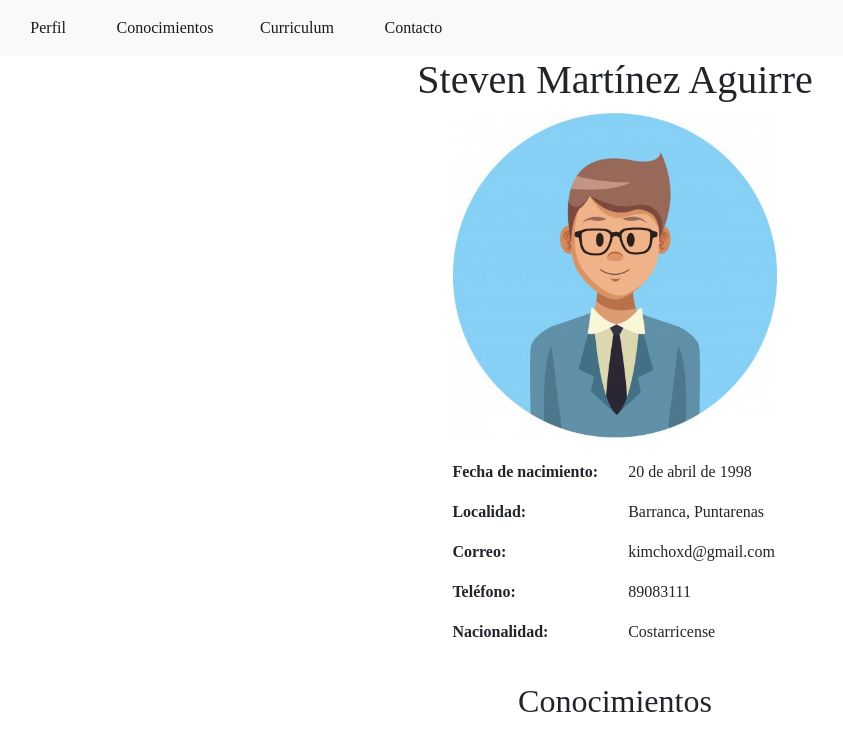
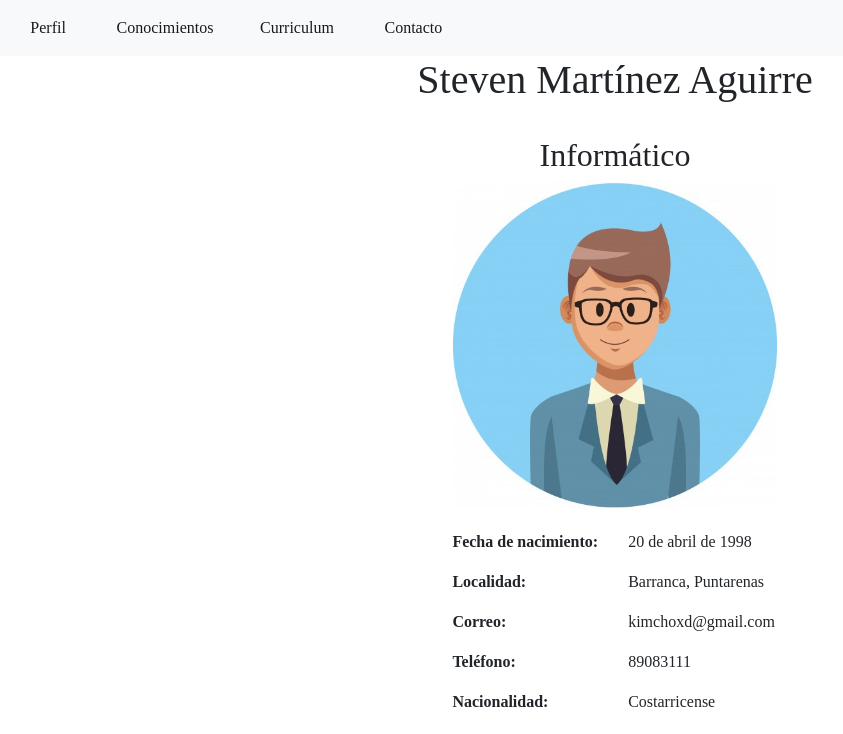
Before and after one commit to kimch0/Portafolio, a website: page index.html in a window 1280 px wide. Shown: the top 734 px of the page, without its empty margins (25-868 px from the left). Drawn offline with Linux system fonts and the light colour scheme.

Commit message:
version 2

```diff
--- a/index.html
+++ b/index.html
@@ -35,6 +35,8 @@
       <section id="section__profile">
         <div id="profil-tile"align="center">
           <h1>Steven Martínez Aguirre</h1>
+          <br>
+          <h2>Informático</h2>
         </div>
         <div class="container">
           <div class="container__foto">
```
